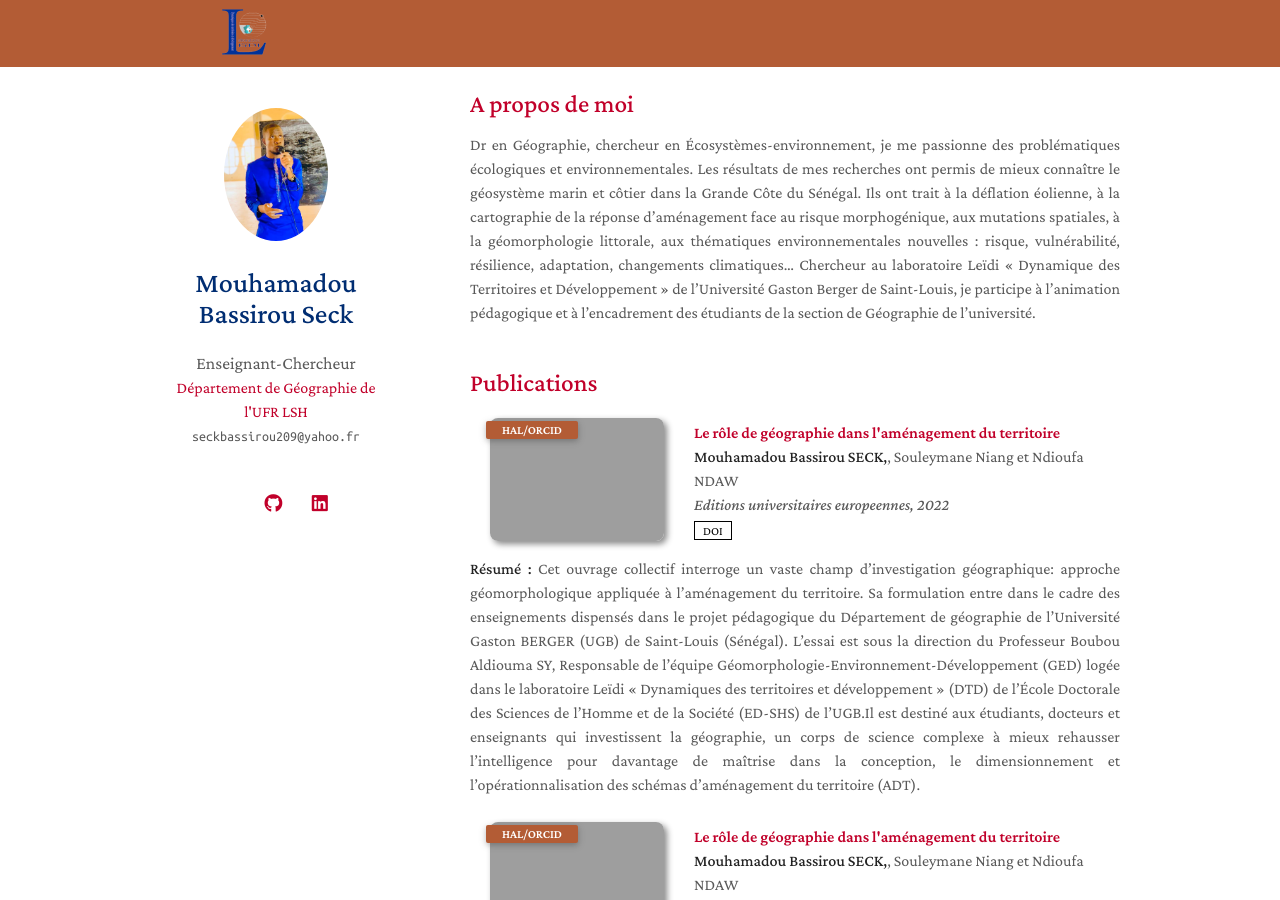
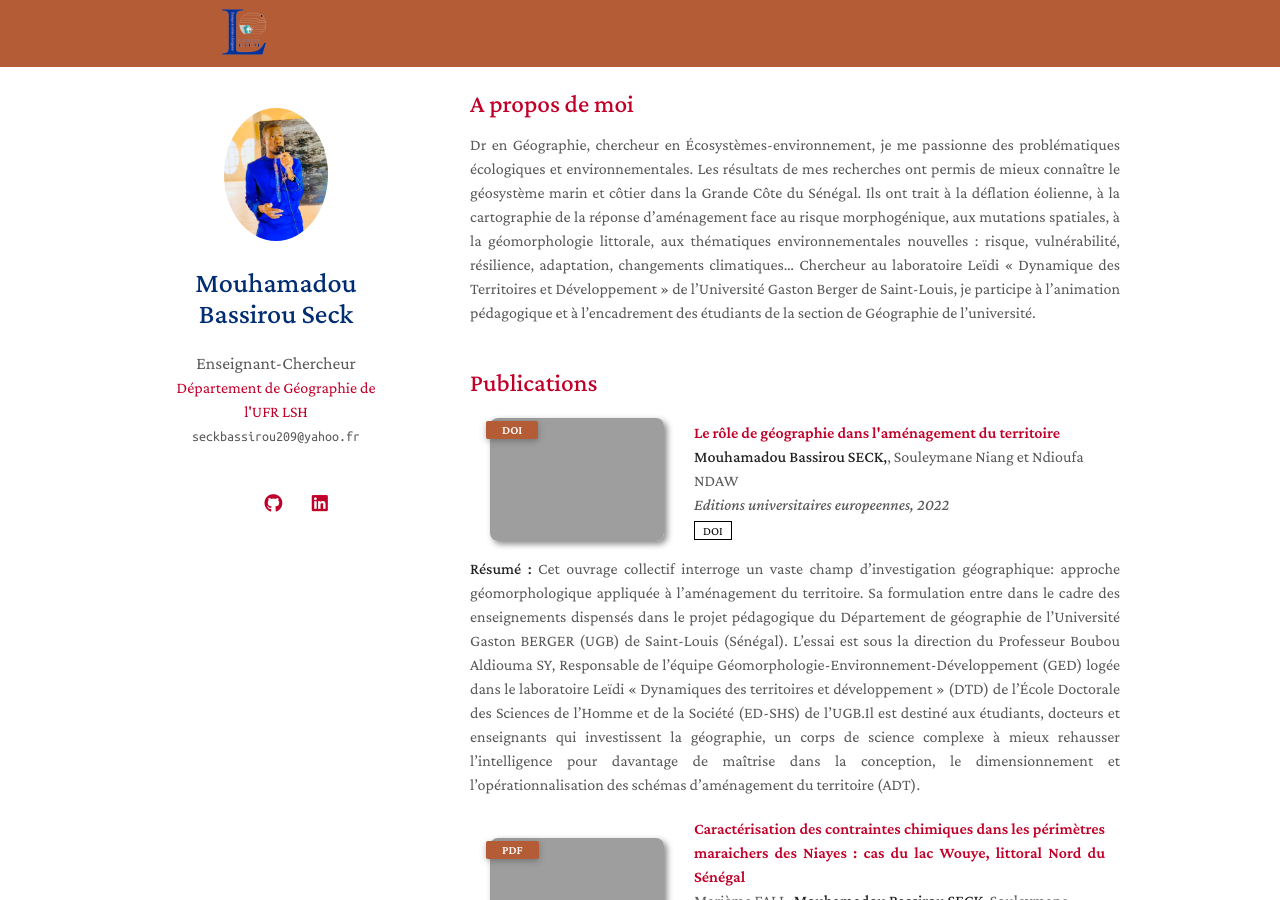
Before and after one commit to Bassmbacke/researchpage, a Jekyll site: the page built from index.md, in a window 1280 px wide and 900 px high. Built offline with Jekyll 4.4.1, drawn with Linux system fonts in a browser that asks for light colours; nearby versions of some CDN libraries; comment, search, counter and statistics services are not loaded; a style sheet for code colours, icons or effects is not loaded; our own code applies the rules of GitHub Pages for plain Markdown files; grey boxes are pictures that could not be loaded.

Commit message:
Update publications.md

```diff
--- a/_includes/publications.md
+++ b/_includes/publications.md
@@ -8,25 +8,7 @@
 <div class="pub-row">
   <div class="col-sm-3 abbr" style="position: relative;padding-right: 15px;padding-left: 15px;">
     <img src="https://dioufousmane.github.io/researchpage/assets/img/book_2015.jpg" class="teaser img-fluid z-depth-1">
-            <abbr class="badge">HAL/ORCID</abbr>
-  </div>
-  <div class="col-sm-9" style="position: relative;padding-right: 15px;padding-left: 20px;">
-      <div class="title" style="text-align: justify"><a href="">Le rôle de géographie dans l'aménagement du territoire</a></div>
-      <div class="author"><strong>Mouhamadou Bassirou SECK,</strong>,  Souleymane Niang et Ndioufa NDAW </div>
-      <div class="periodical"><em>Editions universitaires europeennes, 2022</em>
-      </div>
-    <div class="links">
-      <a href="https://my.editions-ue.com/catalogue/details/fr/978-620-3-43844-4/le-r%C3%B4le-de-la-g%C3%A9ographie-dans-l-am%C3%A9nagement-du-territoire?search=Les%20plantes%20spontan%C3%A9es%20%C3%A0%20caract%C3%A8res%20m%C3%A9dicinales%20dans%20la%20r%C3%A9gion%20de%20Bordj%20Ghedir" class="btn btn-sm z-depth-0" role="button" target="_blank" style="font-size:12px;">DOI</a>
-    </div>
-  </div>
-</div>
-</li>
-<p style="text-align: justify"><strong> Résumé : </strong>Cet ouvrage collectif interroge un vaste champ d’investigation géographique: approche géomorphologique appliquée à l’aménagement du territoire. Sa formulation entre dans le cadre des enseignements dispensés dans le projet pédagogique du Département de géographie de l’Université Gaston BERGER (UGB) de Saint-Louis (Sénégal). L’essai est sous la direction du Professeur Boubou Aldiouma SY, Responsable de l’équipe Géomorphologie-Environnement-Développement (GED) logée dans le laboratoire Leïdi « Dynamiques des territoires et développement » (DTD) de l’École Doctorale des Sciences de l’Homme et de la Société (ED-SHS) de l’UGB.Il est destiné aux étudiants, docteurs et enseignants qui investissent la géographie, un corps de science complexe à mieux rehausser l’intelligence pour davantage de maîtrise dans la conception, le dimensionnement et l’opérationnalisation des schémas d’aménagement du territoire (ADT).</p>
-<li>
-<div class="pub-row">
-  <div class="col-sm-3 abbr" style="position: relative;padding-right: 15px;padding-left: 15px;">
-    <img src="https://dioufousmane.github.io/researchpage/assets/img/book_2015.jpg" class="teaser img-fluid z-depth-1">
-            <abbr class="badge">HAL/ORCID</abbr>
+            <abbr class="badge">DOI</abbr>
   </div>
   <div class="col-sm-9" style="position: relative;padding-right: 15px;padding-left: 20px;">
       <div class="title" style="text-align: justify"><a href="">Le rôle de géographie dans l'aménagement du territoire</a></div>
```
